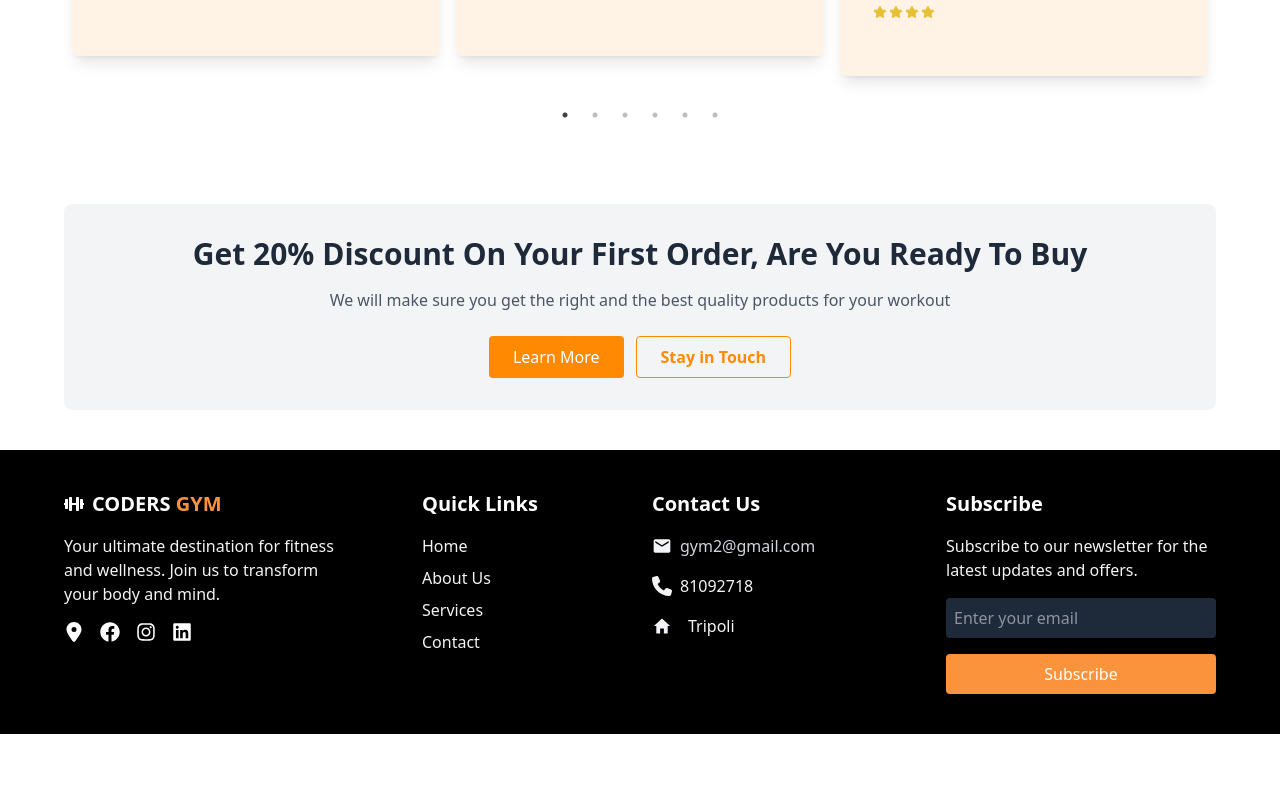
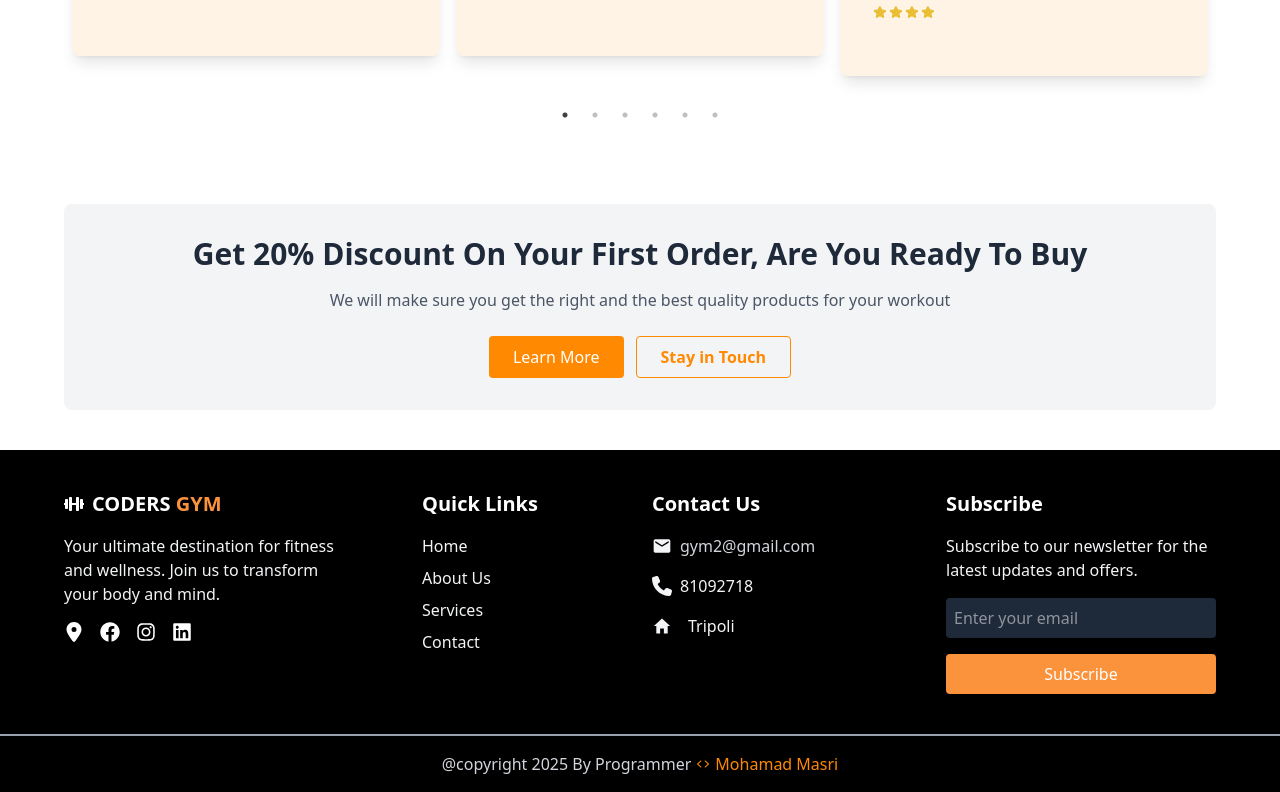
Before and after one commit to Mohamadmasri123/gym, a React (Vite) app: page / in a window 1280 px wide. Shown: the part 3337-4129 px from the top of the page. Before the commit the page ends 4071 px from the top, so only its background shows below. Built offline with nearby package versions, Linux system fonts and the light colour scheme; a web font is replaced by a local one.

Commit message:
retouch nb3 to footer

```diff
--- a/src/components/Footer.jsx
+++ b/src/components/Footer.jsx
@@ -4,13 +4,15 @@ import { FaFacebook } from "react-icons/fa";
 import { FaInstagram } from "react-icons/fa6";
 import { FaLinkedin } from "react-icons/fa";
 import { FaLocationDot } from "react-icons/fa6";
-import { div } from "framer-motion/client";
+import { IoIosCode } from "react-icons/io";
 import { MdEmail } from "react-icons/md";
 import { IoMdHome } from "react-icons/io";
 import { FaPhone } from "react-icons/fa6";
 const Footer = () => {
   return (
-    <div className="grid grid-cols-1 md:grid-cols-2 lg:grid-cols-4 gap-6 bg-black md:px-16 lg:px-16 px-4 py-10">
+    <div className="bg-black">
+    <div className="grid grid-cols-1 md:grid-cols-2 lg:grid-cols-4 gap-6 md:px-16 lg:px-16 px-4 py-10">
+
       <div className="">
         <h1 className=" flex items-center gap-2 text-xl font-bold text-white mb-4">
           {" "}
@@ -71,7 +73,14 @@ const Footer = () => {
           </button>
         </form>
       </div>
+
+
     </div>
+    <div className=" py-4 text-gray-300 border-t-2  border-gray-400 text-center flex  items-center justify-center gap-1">
+      @copyright 2025 By Programmer  <span className="text-primary flex items-center gap-1">  <IoIosCode />  Mohamad Masri </span>
+
+      </div>
+      </div>
   );
 };
 
```
